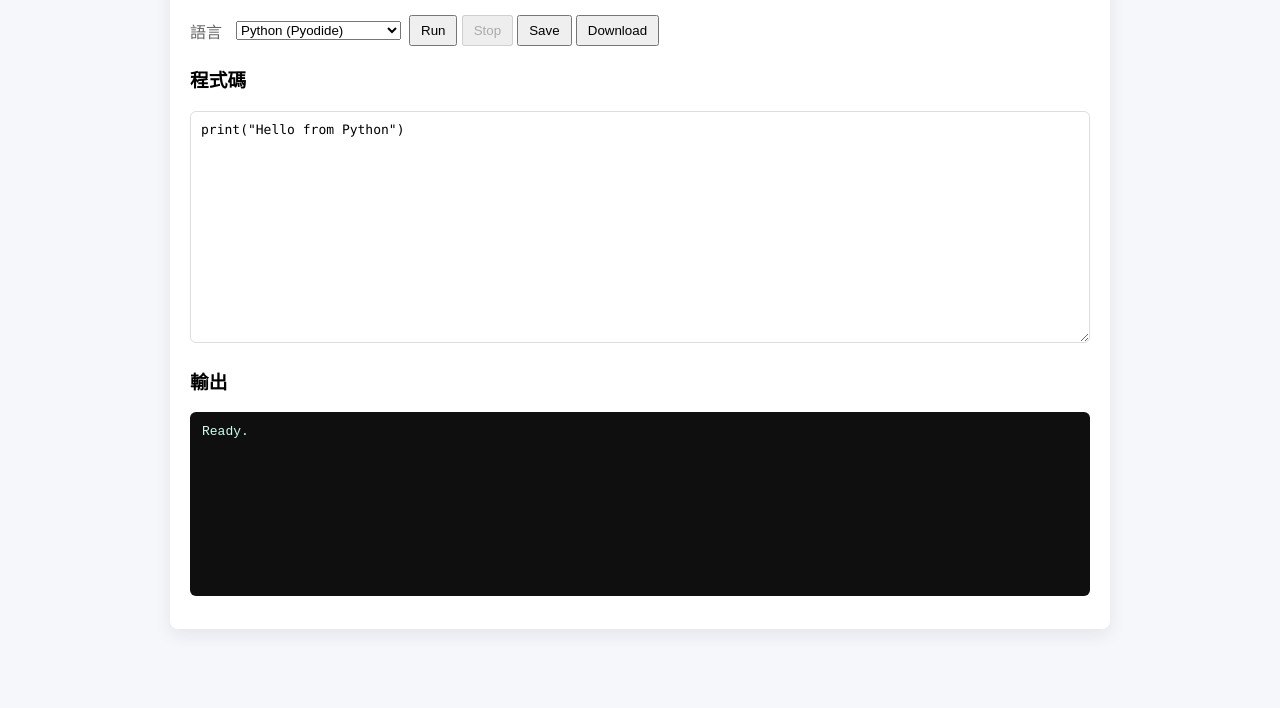
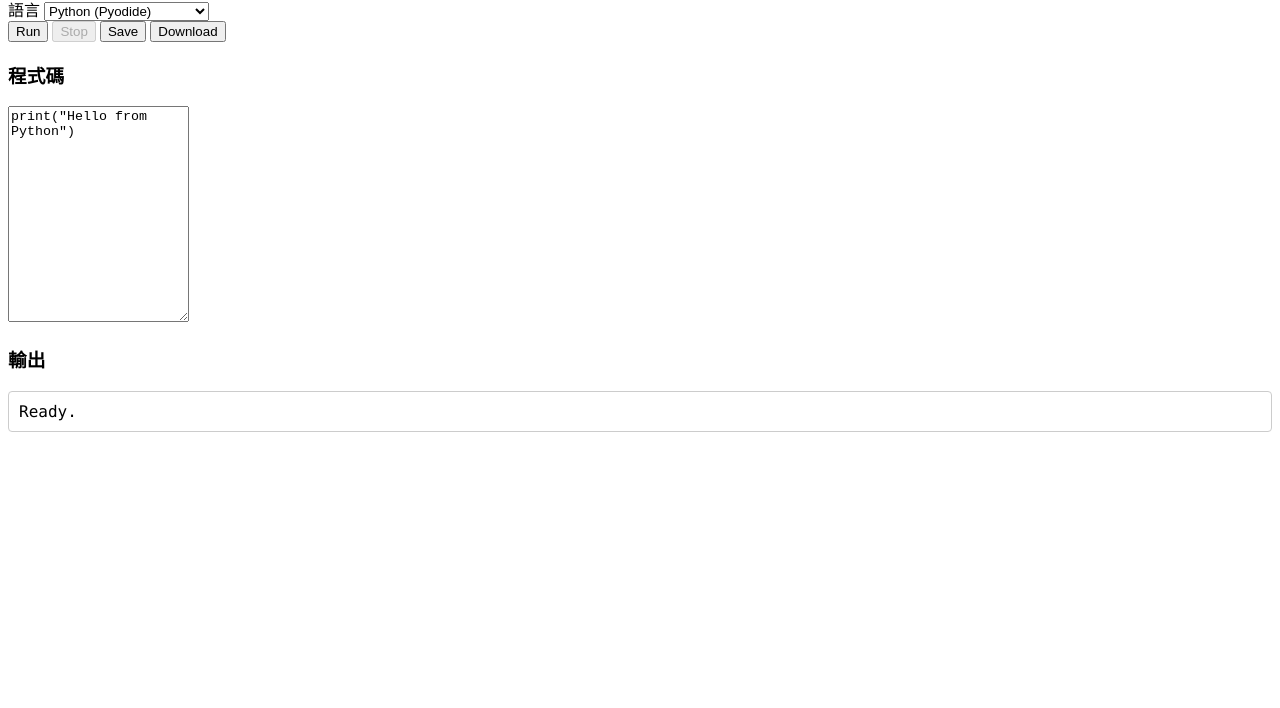
Before and after one commit to vtc240214948-ctrl/WebApp.github.io, a plain HTML site: page index.html in a window 1280 px wide. Shown: the part 92-800 px from the top of the page. Drawn offline with Linux system fonts and the light colour scheme.

Commit message:
Update styles.css

```diff
--- a/styles.css
+++ b/styles.css
@@ -1,60 +1,10 @@
-/* styles.css */
-:root {
-  --max-width: 900px;
-  --gap: 12px;
-  --bg: #fff;
-  --muted: #666;
+.output {
+  background-color: #ffffff; /* 白色背景 */
+  color: #000000; /* 黑色字體 */
+  padding: 10px;
+  border: 1px solid #ccc; /* 淺灰色邊框 */
+  border-radius: 4px;
+  font-family: Consolas, "Courier New", monospace;
+  white-space: pre-wrap; /* 保持換行格式 */
+  overflow-y: auto; /* 有內容時可滾動 */
 }
-
-body {
-  font-family: system-ui, -apple-system, "Segoe UI", Roboto, "Helvetica Neue", Arial;
-  background: #f5f7fb;
-  margin: 0;
-  padding: 20px;
-  display: flex;
-  justify-content: center;
-}
-
-.container {
-  max-width: var(--max-width);
-  width: 100%;
-  background: var(--bg);
-  padding: 20px;
-  border-radius: 8px;
-  box-shadow: 0 6px 18px rgba(20,30,40,0.08);
-}
-
-h1 { margin-top: 0; }
-.controls {
-  display: flex;
-  gap: 8px;
-  align-items: center;
-  margin-bottom: var(--gap);
-  flex-wrap: wrap;
-}
-.controls label { margin-right: 6px; color: var(--muted); }
-.controls button { padding: 6px 10px; }
-textarea#code {
-  width: 100%;
-  box-sizing: border-box;
-  font-family: ui-monospace, SFMono-Regular, Menlo, Monaco, "Roboto Mono", monospace;
-  font-size: 13px;
-  padding: 10px;
-  border-radius: 6px;
-  border: 1px solid #ddd;
-  resize: vertical;
-}
-.extras {
-  margin-top: 8px;
-  display:flex;
-  gap:8px;
-  align-items:center;
-}
-.output {
-  background: #0f0f0f;
-  color: #cfe;
-  padding: 12px;
-  border-radius: 6px;
-  white-space: pre-wrap;
-  min-height: 160px;
-  overflow: auto;
```
